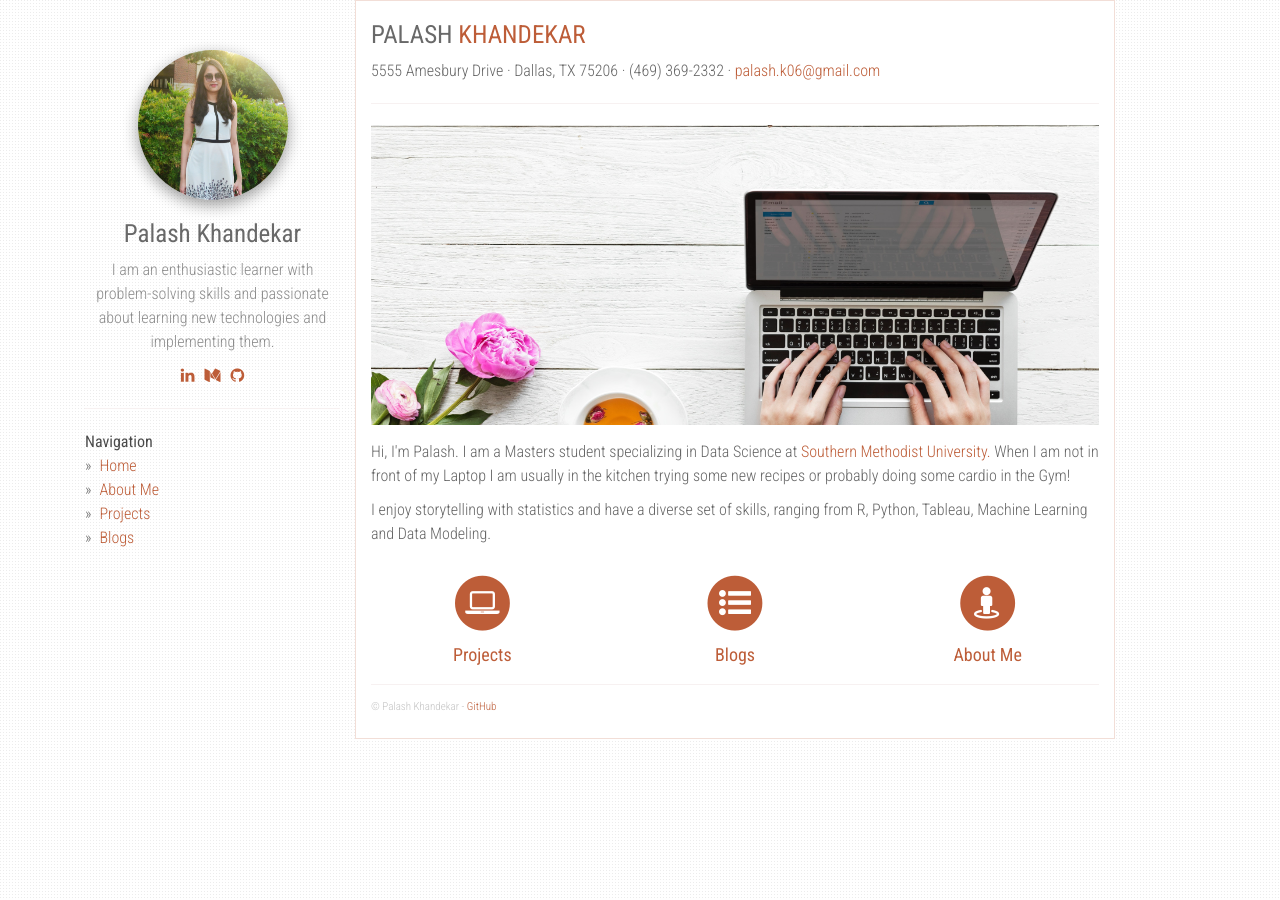
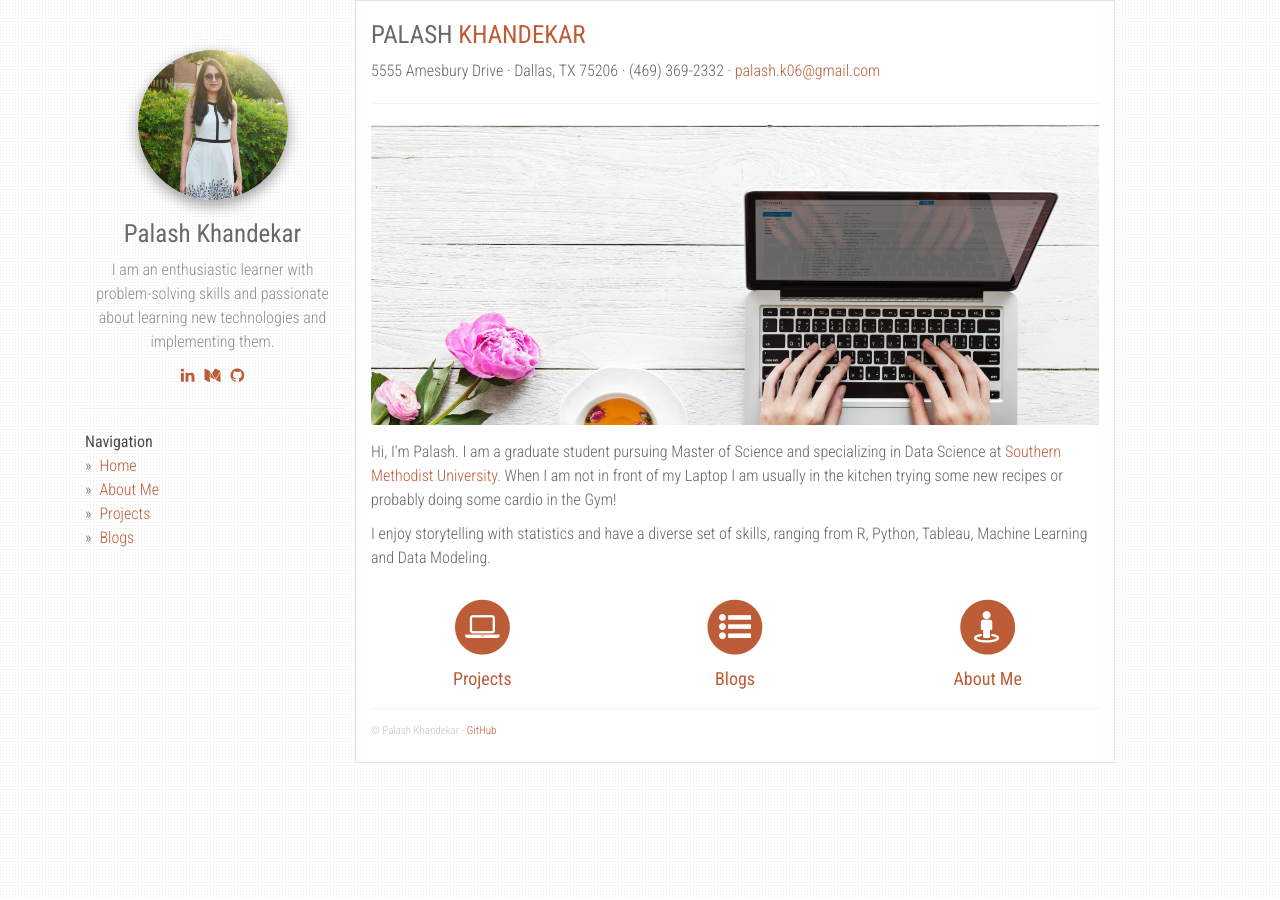
Before and after one commit to palashck/palashck.github.io, a Jekyll site: the page built from index.html, in a window 1280 px wide. Built offline with Jekyll 4.4.1, drawn with Linux system fonts in a browser that asks for light colours; nearby versions of some CDN libraries.

Commit message:
Update index.html

```diff
--- a/index.html
+++ b/index.html
@@ -18,7 +18,7 @@ layout: default
     <div class="row">
       <div class="col-xs-12">
         <p>
-          Hi, I'm Palash. I am a Masters student specializing in Data Science at <a href="https://www.smu.edu/" target="_blank">Southern Methodist University.</a>
+          Hi, I'm Palash. I am a graduate student pursuing Master of Science and specializing in Data Science at <a href="https://www.smu.edu/" target="_blank">Southern Methodist University.</a>
           When I am not in front of my Laptop I am usually in the kitchen trying some new recipes or probably doing some cardio in the Gym!
         </p>
         <p>
```
